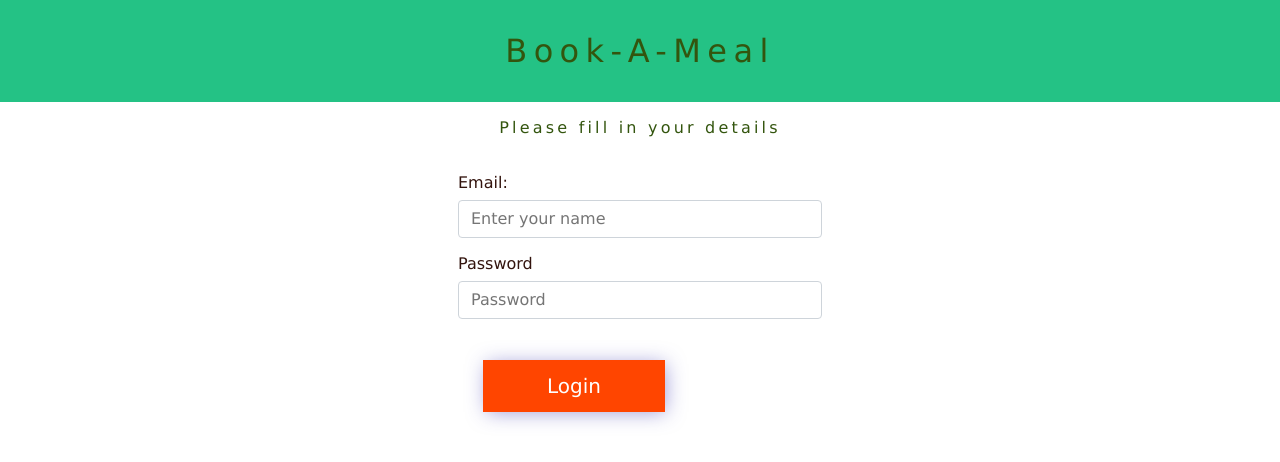
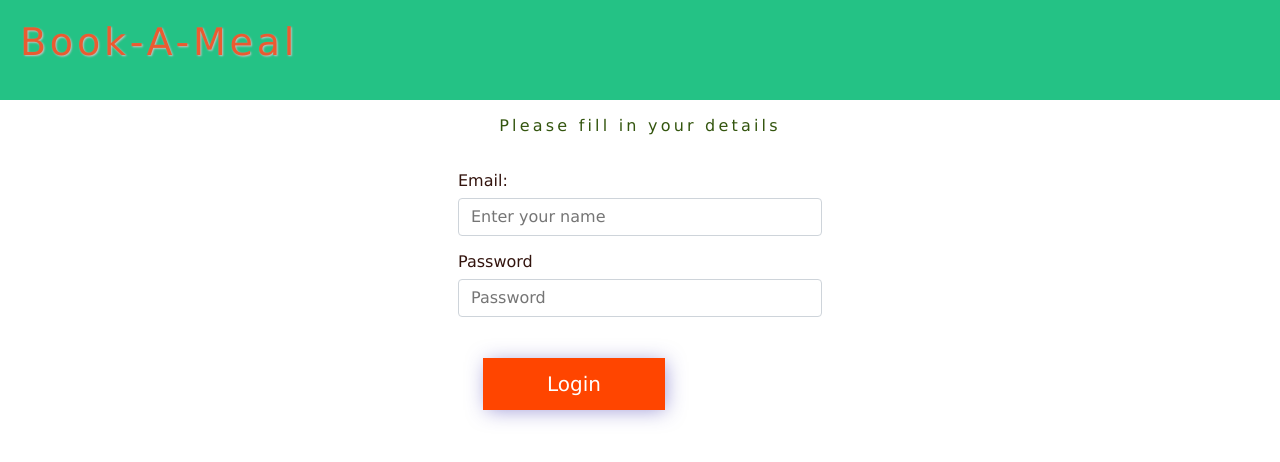
Before and after one commit to Frediflexta/Book-A-Meal, a plain HTML site: page UI/signinvendor.html in a window 1280 px wide. Drawn offline with Linux system fonts and the light colour scheme.

Commit message:
add navigation and logo to my siging pages [Fixes #156836954]

```diff
--- a/UI/signinvendor.html
+++ b/UI/signinvendor.html
@@ -9,8 +9,10 @@
         <title>Book-A-Meal</title>
     </head>
     <body>
+         <nav>
+            <a id="logo" href="index.html">Book-A-Meal</a>
+        </nav>
         <header>
-            <h1>Book-A-Meal</h1>
             <h4>Please fill in your details</h4>
         </header>
 
```
Also changed, not shown: UI/signin.html (+3 -1 lines), UI/signup.html (+3 -1 lines).
